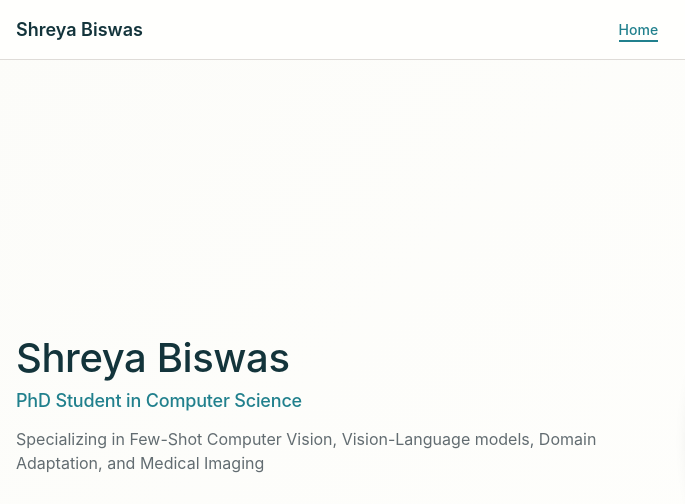
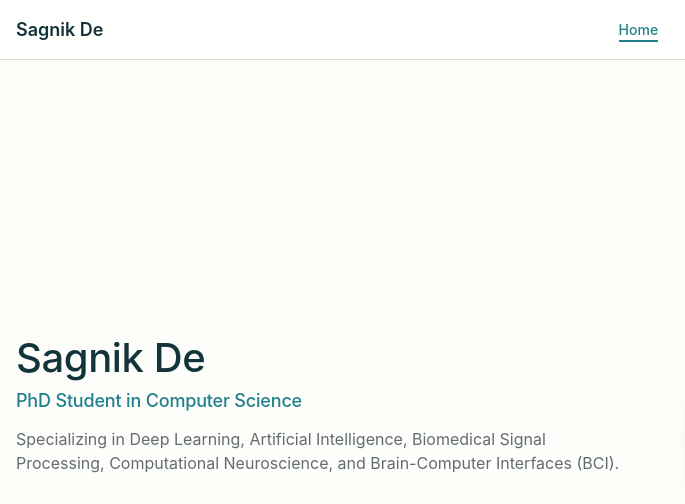
Before and after one commit to sagnikde03/sagnikde04.github.io, a plain HTML site: page index.html in a window 1280 px wide. Shown: the top 504 px of the page, 0-685 px from the left. Drawn offline with Linux system fonts and the light colour scheme; a web font is replaced by a local one.

Commit message:
Update index.html

```diff
--- a/index.html
+++ b/index.html
@@ -3,7 +3,7 @@
 <head>
     <meta charset="UTF-8">
     <meta name="viewport" content="width=device-width, initial-scale=1.0">
-    <title>Shreya Biswas - PhD Student in Computer Science</title>
+    <title>Sagnik De</title>
     <link rel="stylesheet" href="style.css">
 </head>
 <body>
@@ -11,7 +11,7 @@
     <nav class="navbar" id="navbar">
         <div class="container">
             <div class="nav-brand">
-                <a href="#home">Shreya Biswas</a>
+                <a href="#home">Sagnik De</a>
             </div>
             <button class="nav-toggle" id="nav-toggle">
                 <span></span>
@@ -44,9 +44,9 @@
         <div class="container">
             <div class="hero-content">
                 <div class="hero-text">
-                    <h1>Shreya Biswas</h1>
+                    <h1>Sagnik De</h1>
                     <h2>PhD Student in Computer Science</h2>
-                    <p class="hero-subtitle">Specializing in Few-Shot Computer Vision, Vision-Language models, Domain Adaptation, and Medical Imaging</p>
+                    <p class="hero-subtitle">Specializing in Deep Learning, Artificial Intelligence, Biomedical Signal Processing, Computational Neuroscience, and Brain-Computer Interfaces (BCI).</p>
                     <!-- <div class="hero-buttons">
                         <a href="#contact" class="btn btn--primary">Get In Touch</a>
                         <button href="pdf/ShreyaBiswasCV.pdf" class="btn btn--outline" id="download-cv">Download CV</button>
```
